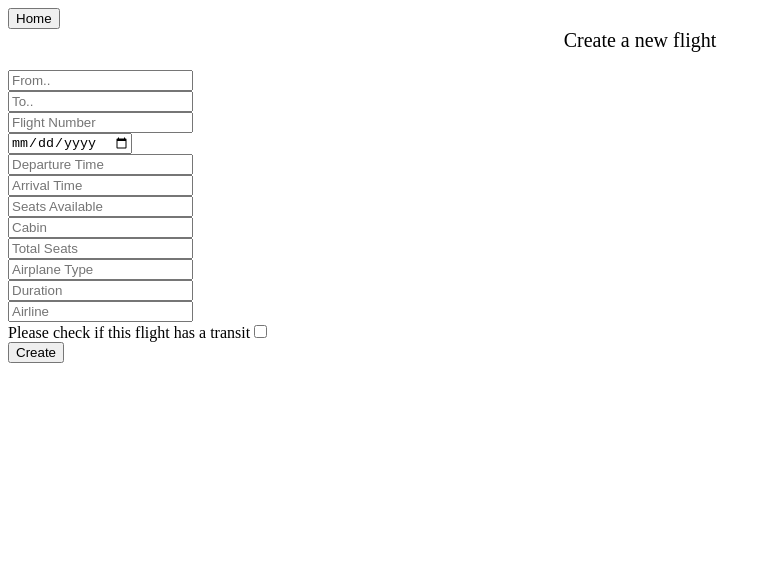
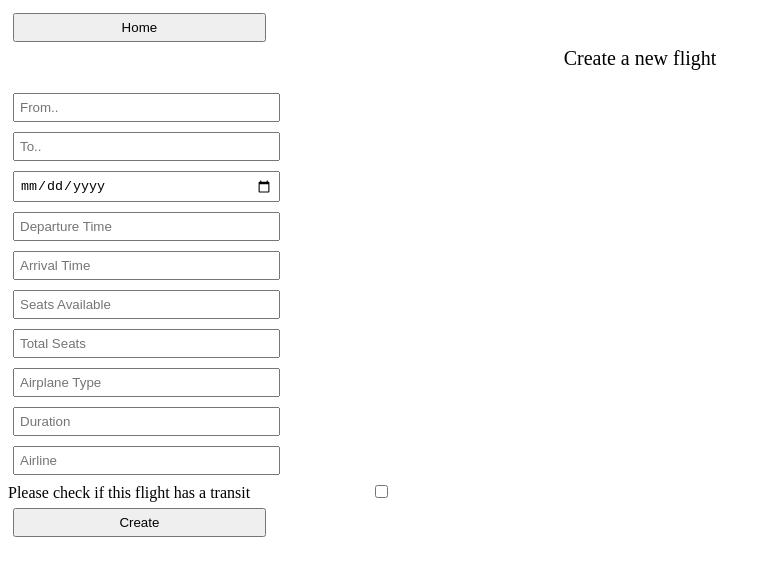
Before and after one commit to youssef204/Borto2an-, a React (Create React App) app in the folder client/: page /create_flight in a window 1280 px wide. Shown: the top 576 px of the page, without its empty margins (0-771 px from the left). Built offline with nearby package versions, Linux system fonts and the light colour scheme.

Commit message:
edited schema

```diff
--- /dev/null
+++ b/client/src/App.css
@@ -0,0 +1,15 @@
+input{
+width: 20%;
+margin: 5px;
+padding: 5px
+}
+
+button{
+width: 20%;
+margin: 5px;
+padding: 5px
+}
+
+.showAllDetails{
+width: 90%
+}
--- a/client/src/App.js
+++ b/client/src/App.js
@@ -8,6 +8,7 @@ import { BrowserRouter as Router, Route, Switch } from "react-router-dom";
 import PageNotFound from "./components/PageNotFound";
 import FlightDetails from './components/FlightDetails';
 import UpdateFlight from "./components/UpdateFlight";
+import "./App.css";
 
 
 function App() {
--- a/client/src/components/AllFlights.js
+++ b/client/src/components/AllFlights.js
@@ -49,8 +49,9 @@ class AllFlights extends Component {
           flightNumber={flight.flightNumber}
           from={flight.from}
           to={flight.to}
-          airline={flight.airline}
+          seatsAvailable={flight.seatsAvailable}
           flightDate={flight.flightDate}
+          cabin = {flight.cabin}
           onShowDetails = {this.onChange}
         />
       ));
@@ -77,8 +78,9 @@ class AllFlights extends Component {
               <th>Flight Number</th>
               <th>From</th>
               <th>To</th>
-              <th>Airline</th>
+              <th>Seats Available</th>
               <th>Flight Date</th>
+              <th>Cabin</th>
             </tr>
             {flightlist}
           </table>
--- a/client/src/components/CreateFlight.js
+++ b/client/src/components/CreateFlight.js
@@ -8,15 +8,13 @@ class CreateFlight extends React.Component {
         this.state = {
             from:'',
             to:'',
-            flightNumber:'',
             flightDate:'',
+            economySeatsAvailable: '',
+            businessSeatsAvailable: '',
+            firstSeatsAvailable: '',
             departureTime:'',
             arrivalTime:'',
-            seatsAvailable:'',
-            cabin:'',
-            totalSeats:'',
-            airplaneType:'',
-            duration:'',
+            airPort:'',
             airline:'',
             hasTransit: false
         }
@@ -32,15 +30,13 @@ class CreateFlight extends React.Component {
     const data = {
       from: this.state.from,
       to: this.state.to,
-      flightNumber: this.state.flightNumber,
       flightDate: this.state.flightDate,
+      economySeatsAvailable: this.state.economySeatsAvailable,
+      businessSeatsAvailable: this.state.businessSeatsAvailable,
+      firstSeatsAvailable: this.state.firstSeatsAvailable,
       departureTime: this.state.departureTime,
       arrivalTime: this.state.arrivalTime,
-      seatsAvailable: this.state.seatsAvailable,
-      cabin: this.state.cabin,
-      totalSeats: this.state.totalSeats,
-      airplaneType: this.state.airplaneType,
-      duration: this.state.duration,
+      airPort: this.state.airPort,
       airline: this.state.airline,
       hasTransit: this.state.hasTransit
     };
@@ -50,25 +46,21 @@ class CreateFlight extends React.Component {
         this.setState({
             from:'',
             to:'',
-            flightNumber:'',
             flightDate:'',
             departureTime:'',
             arrivalTime:'',
             seatsAvailable:'',
-            cabin:'',
             totalSeats:'',
             airplaneType:'',
             duration:'',
             airline:'',
             hasTransit: false
         })
-        console.log(this.state)
-        this.props.history.push("/")
+        this.props.history.push("/");
       })
       .catch(err => {
         alert("Enter Valid Data");
-      })
-
+      });
   };
 
     render() {
@@ -99,16 +91,6 @@ class CreateFlight extends React.Component {
                     placeholder='To..'
                     name='to'
                     value={this.state.to}
-                    onChange={this.onChange}
-                  />
-                </div>
-
-                <div>
-                  <input
-                    type='number'
-                    placeholder='Flight Number'
-                    name='flightNumber'
-                    value={this.state.flightNumber}
                     onChange={this.onChange}
                   />
                 </div>
@@ -148,15 +130,6 @@ class CreateFlight extends React.Component {
                     placeholder='Seats Available'
                     name='seatsAvailable'
                     value={this.state.seatsAvailable}
-                    onChange={this.onChange}
-                  />
-                </div>
-                <div>
-                  <input
-                    type='text'
-                    placeholder='Cabin'
-                    name='cabin'
-                    value={this.state.cabin}
                     onChange={this.onChange}
                   />
                 </div>
--- a/client/src/components/Flight.js
+++ b/client/src/components/Flight.js
@@ -1,7 +1,7 @@
 import React from 'react'
 
 
-function Flight({ flightNumber, from, to, airline, flightDate ,onShowDetails}) {
+function Flight({ flightNumber, from, to, seatsAvailable, flightDate ,onShowDetails, cabin}) {
 
   return (
     <>
@@ -9,10 +9,11 @@ function Flight({ flightNumber, from, to, airline, flightDate ,onShowDetails}) {
       <td style={{ padding: "15px" }}> {flightNumber}</td>
       <td style={{ padding: "15px" }}> {from}</td>
       <td style={{ padding: "15px" }} >{to}</td>
-      <td style={{ padding: "15px" }}>{airline}</td>
+      <td style={{ padding: "15px" }}>{seatsAvailable}</td>
       <td style={{ padding: "15px" }} >{flightDate}</td>
+      <td style={{ padding: "15px" }} >{cabin}</td>
 
-      <button style={{ margin: "15px" }} onClick = {()=>onShowDetails(flightNumber)} >
+      <button className="showAllDetails" onClick = {()=>onShowDetails(flightNumber)} >
         Show All Details
       </button >
     </tr>
--- a/client/src/components/SearchResults.js
+++ b/client/src/components/SearchResults.js
@@ -35,8 +35,9 @@ class SearchResults extends Component {
           flightNumber={flight.flightNumber}
           from={flight.from}
           to={flight.to}
-          airline={flight.airline}
+          seatsAvailable={flight.seatsAvailable}
           flightDate={flight.flightDate}
+          cabin = {flight.cabin}
           onShowDetails={this.onChange}
         />
       ));
@@ -60,8 +61,9 @@ class SearchResults extends Component {
               <th>Flight Number</th>
               <th>From</th>
               <th>To</th>
-              <th>Airline</th>
+              <th>Seats Available</th>
               <th>Flight Date</th>
+              <th>Cabin</th>
             </tr>
 
             {flightlist}
```
Also changed, not shown: 2 other files (tests, documents, lock files or other folders).
